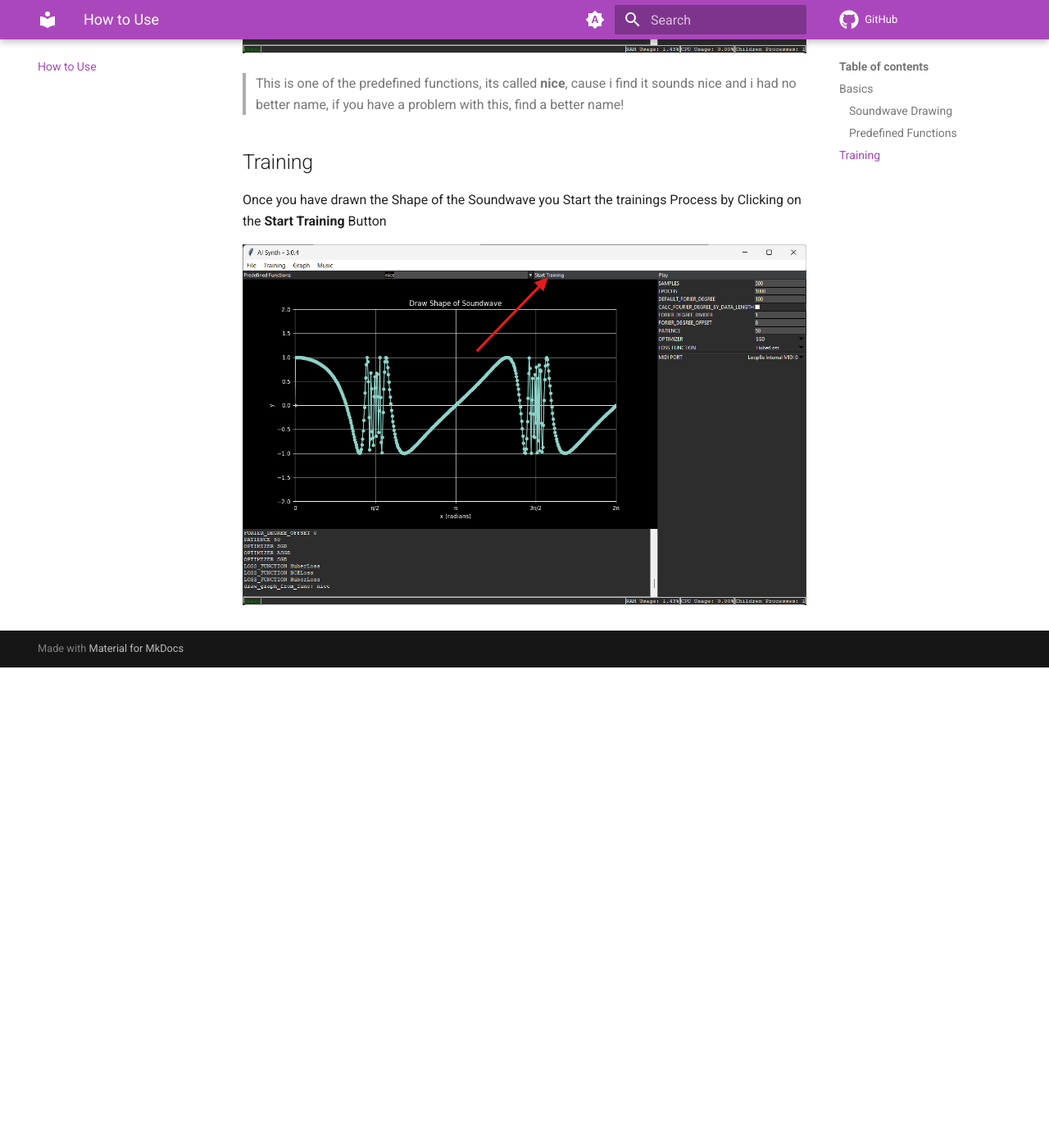
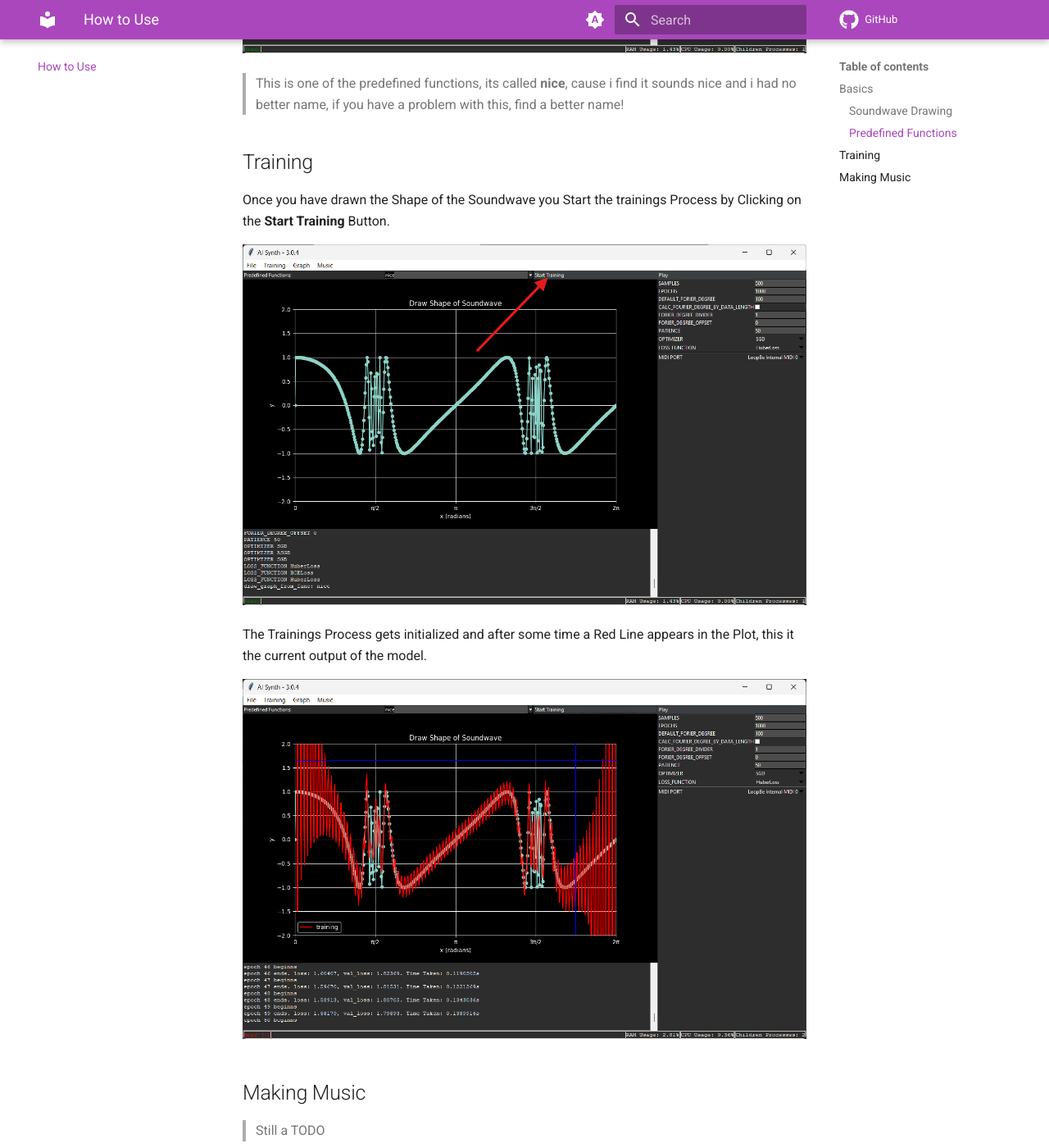
Before and after one commit to thetechnicker/PythonAISynth, an MkDocs documentation site: the page built from docs/how_to_use.md, in a window 1280 px wide and 1400 px high, scrolled down 1820 px. Shown: the whole window at 82% size. Built offline with MkDocs 1.6.1 and Material for MkDocs 9.7.7, drawn with Linux system fonts in a browser that asks for light colours; comment, search, counter and statistics services are not loaded; before the commit the page ends 2634 px from its top, so only the background shows below that.

Commit message:
documentation

```diff
--- a/docs/how_to_use.md
+++ b/docs/how_to_use.md
@@ -23,6 +23,14 @@
 
 ## Training
 
-Once you have drawn the Shape of the Soundwave you Start the trainings Process by Clicking on the **Start Training** Button
+Once you have drawn the Shape of the Soundwave you Start the trainings Process by Clicking on the **Start Training** Button.
 
 ![start_training_button](img/start_training_button.png)
+
+The Trainings Process gets initialized and after some time a Red Line appears in the Plot, this it the current output of the model.
+
+![while_training](img/while_training.png)
+
+## Making Music
+
+> Still a TODO
```
Also changed, not shown: docs/img/while_training.png (added).
